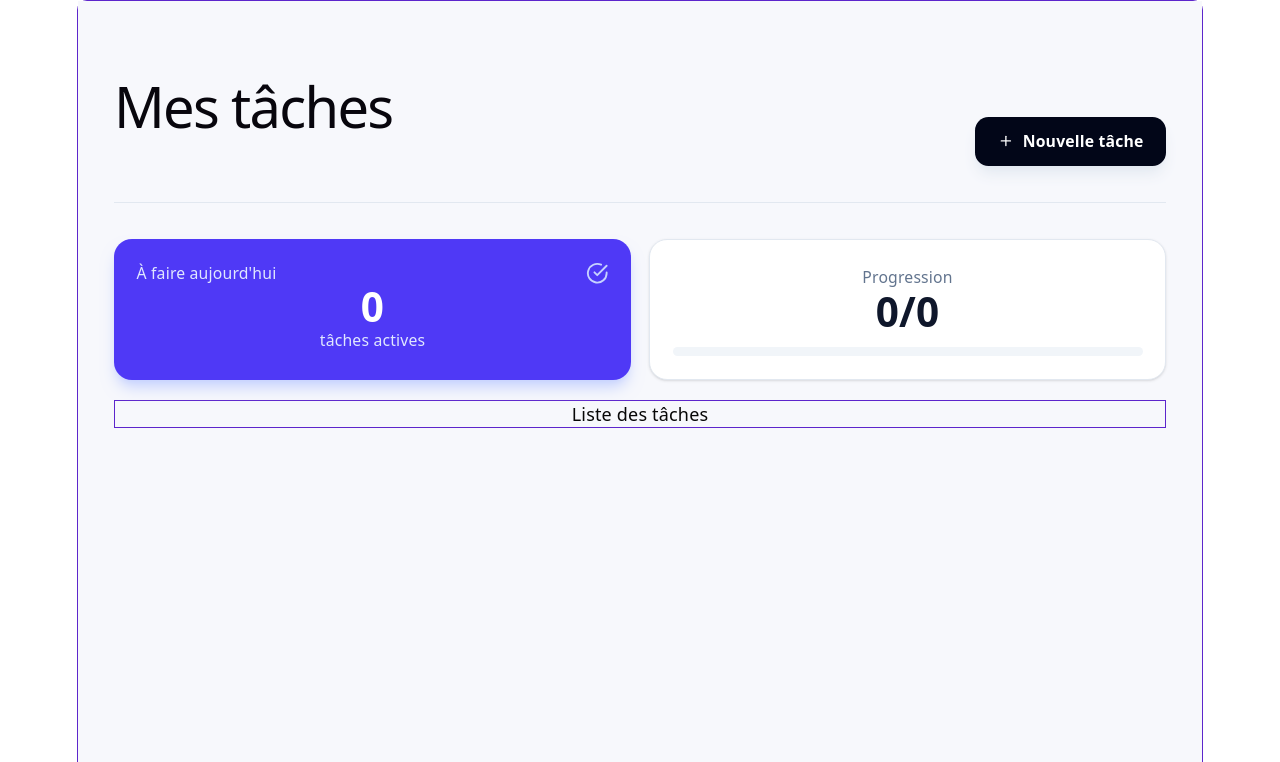
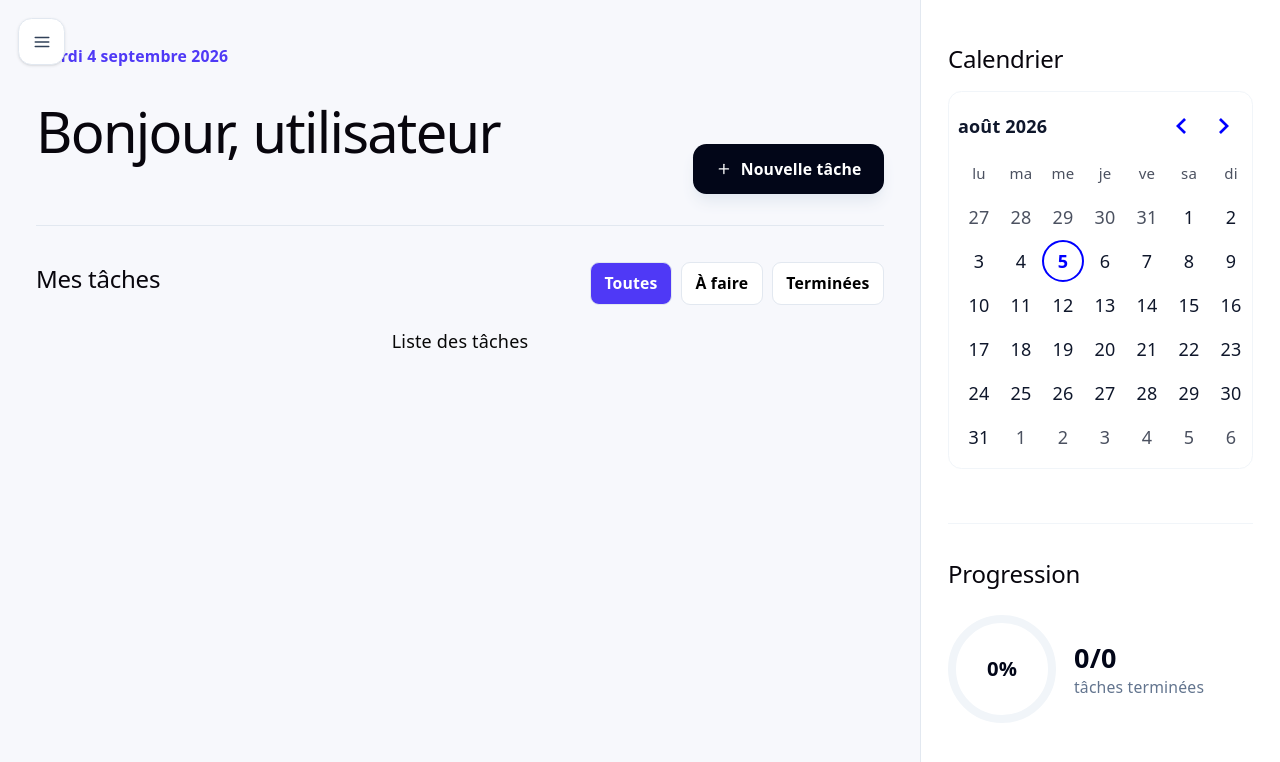
Before and after one commit to vicpro2162/TodoList, a React (Vite) app: page / in a window 1280 px wide. Shown: the top 762 px of the page. Built offline with nearby package versions, Linux system fonts and the light colour scheme.

Commit message:
feat: complete todo MVP interface

```diff
--- a/package.json
+++ b/package.json
@@ -11,7 +11,9 @@
   },
   "dependencies": {
     "@tailwindcss/vite": "^4.3.3",
+    "date-fns": "^4.4.0",
     "react": "^19.2.7",
+    "react-day-picker": "^10.0.1",
     "react-dom": "^19.2.7",
     "react-icons": "^5.7.0",
     "tailwindcss": "^4.3.3"
--- a/src/App.jsx
+++ b/src/App.jsx
@@ -1,15 +1,31 @@
 import {useState}  from 'react'
-import { FiCheckCircle, FiPlus,  } from 'react-icons/fi'
+import { FiCheckCircle, FiList, FiMenu, FiPlus, FiSettings, FiX } from 'react-icons/fi'
+import { DayPicker } from 'react-day-picker'
+import { fr } from 'date-fns/locale'
+import 'react-day-picker/style.css'
 import TaskContainer from './Taskcontainer.jsx'
 import {TaskReceiver} from './TaskReceiver.jsx'
 
 
 export function App  () {
+// Centralise l'état des tâches et l'état d'ouverture des éléments de l'interface.
 const[isTaskReceiverOpen, setTaskReceiverOpen] = useState(false)
 const[taskList, setTaskList] = useState([])
 const[notice, setNotice] = useState('')
+const[isMenuOpen, setMenuOpen] = useState(false)
+const[selectedDate, setSelectedDate] = useState(new Date())
+const[taskFilter, setTaskFilter] = useState('all')
+const utilisateur = 'utilisateur'
+
+// Calcule la vue filtrée sans modifier la liste complète des tâches.
+const visibleTasks = taskList.filter((task) => {
+  if (taskFilter === 'active') return !task.done
+  if (taskFilter === 'completed') return task.done
+  return true
+})
 
 function handleAddTask(task){
+  // Ajoute la nouvelle tâche puis ferme la fenêtre de saisie.
   setTaskList([
     ...taskList,
     {
@@ -23,6 +39,7 @@ function handleAddTask(task){
 }
 
 function handleToggleTask(id) {
+  // Inverse le statut terminé de la tâche sélectionnée.
     setTaskList(
         taskList.map((task) =>
             task.id === id
@@ -32,23 +49,79 @@ function handleToggleTask(id) {
     );
 }
 
- return <main className="min-h-screen bg-[#f7f8fc] px-4 py-6 text-slate-900 sm:px-8 sm:py-10">
-          <div className="mx-auto max-w-5xl">
-            <header className="flex flex-col gap-6 border-b border-slate-200 pb-8 sm:flex-row sm:items-end sm:justify-between">
-              <div>
-                <h1 className="text-4xl font-bold tracking-tight text-slate-950 sm:text-5xl">Mes tâches</h1>
+  function handleDeleteTask(id) {
+    // Retire la tâche sans modifier les autres éléments de la liste.
+    setTaskList(taskList.filter((task) => task.id !== id));
+  }
+
+  function handleUpdateTask(id, title) {
+    // Remplace uniquement le titre de la tâche modifiée.
+    setTaskList(
+      taskList.map((task) =>
+        task.id === id ? { ...task, title } : task
+      )
+    );
+  }
+
+ return <main className="min-h-screen bg-[#f7f8fc] text-slate-900">
+          <div className="mx-auto flex min-h-screen max-w-[1440px]">
+            {/* Le menu reste masqué jusqu'à l'action de l'utilisateur. */}
+            <button type="button" onClick={() => setMenuOpen(true)} className="fixed left-4 top-4 z-20 rounded-xl border border-slate-200 bg-white p-3 text-slate-700 shadow-sm hover:bg-slate-50" aria-label="Ouvrir le menu">
+              <FiMenu aria-hidden="true" />
+            </button>
+            {isMenuOpen && <div className="fixed inset-0 z-40 bg-slate-950/20 backdrop-blur-sm" onClick={() => setMenuOpen(false)} />}
+            <aside className={`fixed inset-y-0 left-0 z-50 w-72 border-r border-slate-200 bg-white px-5 py-8 transition-transform duration-200 ${isMenuOpen ? 'translate-x-0' : '-translate-x-full'}`}>
+              <div className="flex items-center gap-3 px-3">
+                <div className="flex h-10 w-10 items-center justify-center rounded-xl bg-indigo-600 text-lg font-bold text-white">T</div>
+                <div className="flex-1"><p className="font-bold text-slate-950">Taskly</p><p className="text-xs text-slate-400">Mon espace</p></div>
+                <button type="button" onClick={() => setMenuOpen(false)} className="rounded-lg p-2 text-slate-400 hover:bg-slate-100 hover:text-slate-700" aria-label="Fermer le menu"><FiX /></button>
               </div>
-              <Button titre="Nouvelle tâche" onClick={()=>setTaskReceiverOpen(true)}><FiPlus aria-hidden="true" /></Button>
-            </header>
-            <section className="mt-8 grid gap-4 sm:grid-cols-2" aria-label="Résumé">
-              <div className="rounded-2xl bg-indigo-600 p-5 text-white shadow-lg shadow-indigo-200"><div className="flex items-center justify-between"><span className="text-sm font-medium text-indigo-100">À faire aujourd'hui</span><FiCheckCircle className="text-xl text-indigo-200" aria-hidden="true" /></div><p className="mt-5 text-4xl font-bold">{taskList.length}</p><p className="mt-1 text-sm text-indigo-100">{taskList.length === 1 ? 'tâche active' : 'tâches actives'}</p></div>
-              <div className="rounded-2xl border border-slate-200 bg-white p-5 shadow-sm"><span className="text-sm font-medium text-slate-500">Progression</span><p className="mt-5 text-4xl font-bold text-slate-900">{taskList.filter((task) => task.done).length}/{taskList.length}</p><div className="mt-3 h-2 overflow-hidden rounded-full bg-slate-100"><div className="h-full rounded-full bg-emerald-500 transition-all" style={{width: taskList.length ? `${taskList.filter((task) => task.done).length / taskList.length * 100}%` : '0%'}} /></div></div>
-            </section>
-
-          <TaskContainer
-          taskList={taskList}
-          onToggleTask={handleToggleTask}
-          />
+              <nav className="mt-12 space-y-2" aria-label="Navigation principale">
+                <a href="#tasks" onClick={() => setMenuOpen(false)} className="flex items-center gap-3 rounded-xl bg-indigo-50 px-3 py-3 text-sm font-semibold text-indigo-700"><FiList aria-hidden="true" />Tâches</a>
+                <a href="#settings" onClick={() => setMenuOpen(false)} className="flex items-center gap-3 rounded-xl px-3 py-3 text-sm font-medium text-slate-500 hover:bg-slate-50"><FiSettings aria-hidden="true" />Paramètres</a>
+              </nav>
+            </aside>
+            <div className="min-w-0 flex-1 px-4 py-6 sm:px-8 sm:py-10">
+              <header className="flex flex-col gap-5 border-b border-slate-200 pb-7 sm:flex-row sm:items-end sm:justify-between">
+                <div><p className="text-sm font-semibold text-indigo-600">Mardi 4 septembre 2026</p><h1 className="mt-2 text-3xl font-bold tracking-tight text-slate-950 sm:text-4xl">Bonjour, {utilisateur}</h1></div>
+                <Button titre="Nouvelle tâche" onClick={()=>setTaskReceiverOpen(true)}><FiPlus aria-hidden="true" /></Button>
+              </header>
+              <section id="tasks" className="mt-8">
+                <div className="mb-5 flex flex-wrap items-center justify-between gap-3">
+                  <h2 className="text-lg font-bold text-slate-950">Mes tâches</h2>
+                  <div className="flex flex-wrap gap-2" aria-label="Filtrer les tâches">
+                    {[
+                      { value: 'all', label: 'Toutes', activeClass: 'bg-indigo-600 text-white' },
+                      { value: 'active', label: 'À faire', activeClass: 'bg-amber-400 text-slate-950' },
+                      { value: 'completed', label: 'Terminées', activeClass: 'bg-emerald-500 text-white' },
+                    ].map((filter) => (
+                      <button
+                        key={filter.value}
+                        type="button"
+                        onClick={() => setTaskFilter(filter.value)}
+                        className={`rounded-lg border border-slate-200 px-3 py-2 text-sm font-semibold transition hover:border-slate-300 ${taskFilter === filter.value ? filter.activeClass : 'bg-white text-black'}`}
+                      >
+                        {filter.label}
+                      </button>
+                    ))}
+                  </div>
+                </div>
+                <TaskContainer taskList={visibleTasks} onToggleTask={handleToggleTask} onDeleteTask={handleDeleteTask} onUpdateTask={handleUpdateTask} />
+              </section>
+            </div>
+            <aside className="hidden w-80 shrink-0 border-l border-slate-200 bg-white px-6 py-10 xl:block">
+              <section id="calendar" aria-labelledby="calendar-title">
+                <h2 id="calendar-title" className="text-lg font-bold text-slate-950">Calendrier</h2>
+                <div className="mt-4 rounded-xl border border-slate-100 p-2">
+                  {/* DayPicker fournit la navigation mensuelle et la sélection de date. */}
+                  <DayPicker mode="single" selected={selectedDate} onSelect={setSelectedDate} locale={fr} showOutsideDays fixedWeeks className="mx-auto" />
+                </div>
+              </section>
+              <section id="progress" className="mt-12 border-t border-slate-100 pt-8" aria-labelledby="progress-title">
+                <h2 id="progress-title" className="text-lg font-bold text-slate-950">Progression</h2><div className="mt-6 flex items-center gap-4"><div className="relative flex h-24 w-24 items-center justify-center rounded-full border-8 border-slate-100"><span className="text-lg font-bold text-slate-950">{taskList.length ? Math.round(taskList.filter((task) => task.done).length / taskList.length * 100) : 0}%</span></div><div><p className="text-2xl font-bold text-slate-950">{taskList.filter((task) => task.done).length}/{taskList.length}</p><p className="text-sm text-slate-500">tâches terminées</p></div></div>
+              </section>
+            </aside>
+          </div>
             {
               isTaskReceiverOpen && (
                 <TaskReceiver
@@ -67,7 +140,6 @@ function handleToggleTask(id) {
               </div>
             )}
 
-          </div>
         </main>
 
 }
--- a/src/TaskReceiver.jsx
+++ b/src/TaskReceiver.jsx
@@ -3,6 +3,7 @@ import {useState} from 'react'
 import {Button,} from './App.jsx'
 
 export function TaskReceiver({onCancel,onConfirm}) {
+    // Contrôle le formulaire d'ajout et son message de validation.
     const [task, setTask] = useState("")
     const [error, setError] = useState("")
     function handleConfirm() {
@@ -40,6 +41,7 @@ export function TaskReceiver({onCancel,onConfirm}) {
 }
 
 export function TaskInput({task,setTask}) {
+    // Place automatiquement le curseur dans le champ à l'ouverture.
     const inputRef = useRef(null);
     useEffect(() => {
         inputRef.current.focus();
@@ -54,7 +56,7 @@ export function TaskInput({task,setTask}) {
                 onChange={handleChange}
                 ref={inputRef}
                 aria-label="Nom de la tâche"
-                className="mt-7 w-full rounded-xl border border-slate-200 bg-slate-50 px-4 py-3 text-slate-900 outline-none transition placeholder:text-slate-400 focus:border-indigo-500 focus:bg-white focus:ring-4 focus:ring-indigo-100"
+                className="mt-7 w-full rounded-xl border border-slate-200 bg-slate-50 px-4 py-3 text-slate-900 outline-none transition placeholder:text-slate-400 focus:border-indigo-500 focus:bg-white"
             />
 
 
@@ -63,6 +65,7 @@ export function TaskInput({task,setTask}) {
 }
 
 export function ButtonContainer ({onCancel,onConfirm}) {
+    // Regroupe les deux actions du formulaire.
     return (
         <div className='mt-6 flex justify-end gap-3'>
 
--- a/src/index.css
+++ b/src/index.css
@@ -1,5 +1,6 @@
 @import "tailwindcss";
 
+/* Les utilitaires Tailwind assurent l'essentiel du style de l'application. */
 :root {
   --text: #6b6375;
   --text-h: #08060d;
@@ -37,11 +38,9 @@ body {
 }
 
 #root {
-  width: 1126px;
-  max-width: 100%;
-  margin: 0 auto;
-  text-align: center;
-  border-inline: 1px solid var(--border);
+  width: 100%;
+  margin: 0;
+  text-align: left;
   min-height: 100svh;
   display: flex;
   flex-direction: column;
@@ -91,9 +90,9 @@ button{
 
 
 /*Conteneur principal du projet*/
-#root{
-border: 1px solid #5d26cc;
-border-radius: 10px;
+#root {
+  border: 0;
+  border-radius: 0;
 }
 
 
@@ -121,7 +120,6 @@ border-radius: 10px;
     align-items: center;
     justify-content: center;
     margin-top: 20px;
-    border: 1px solid #5d26cc;
     color:rgb(7, 7, 7);
 }
 
--- a/src/main.jsx
+++ b/src/main.jsx
@@ -3,7 +3,7 @@ import { createRoot } from 'react-dom/client'
 import './index.css'
 import {App,} from './App.jsx'
 
-
+// Point d'entrée de l'application React.
 
 createRoot(document.getElementById('root')).render(
   <StrictMode>
```
Also changed, not shown: src/Taskcontainer.jsx (+88 -11 lines), 2 other files (tests, documents, lock files or other folders).
